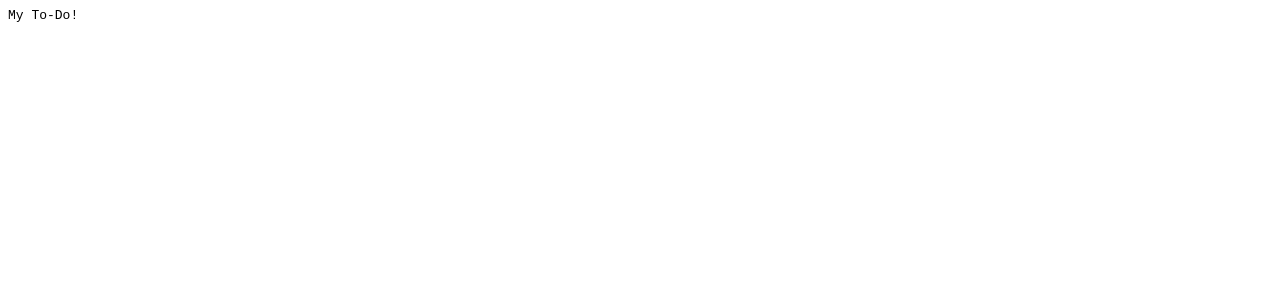
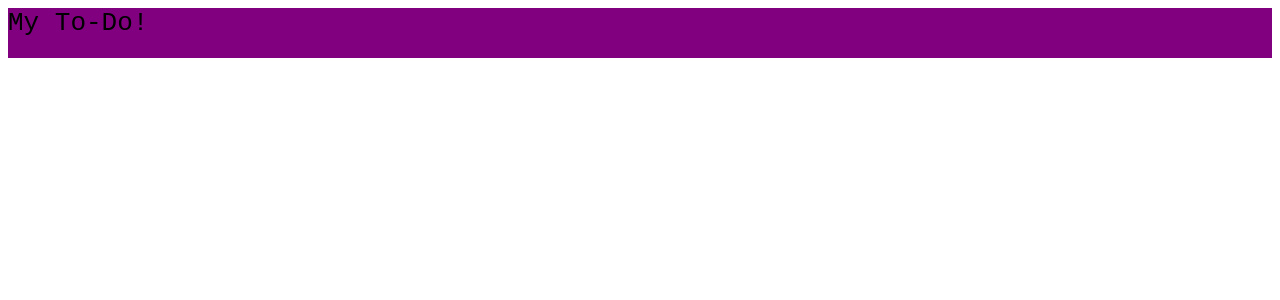
Before and after one commit to Legendary-Folah/myto-do, a React (Create React App) app: page / in a window 1280 px wide. Shown: the top 300 px of the page. Built offline with nearby package versions, Linux system fonts and the light colour scheme.

Commit message:
minimal changes here and there

```diff
--- a/src/App.css
+++ b/src/App.css
@@ -1,3 +1,9 @@
 body {
   font-family: monospace;
 }
+
+.header {
+  background-color: purple;
+  height: 50px;
+  font-size: 2em;
+}
```
